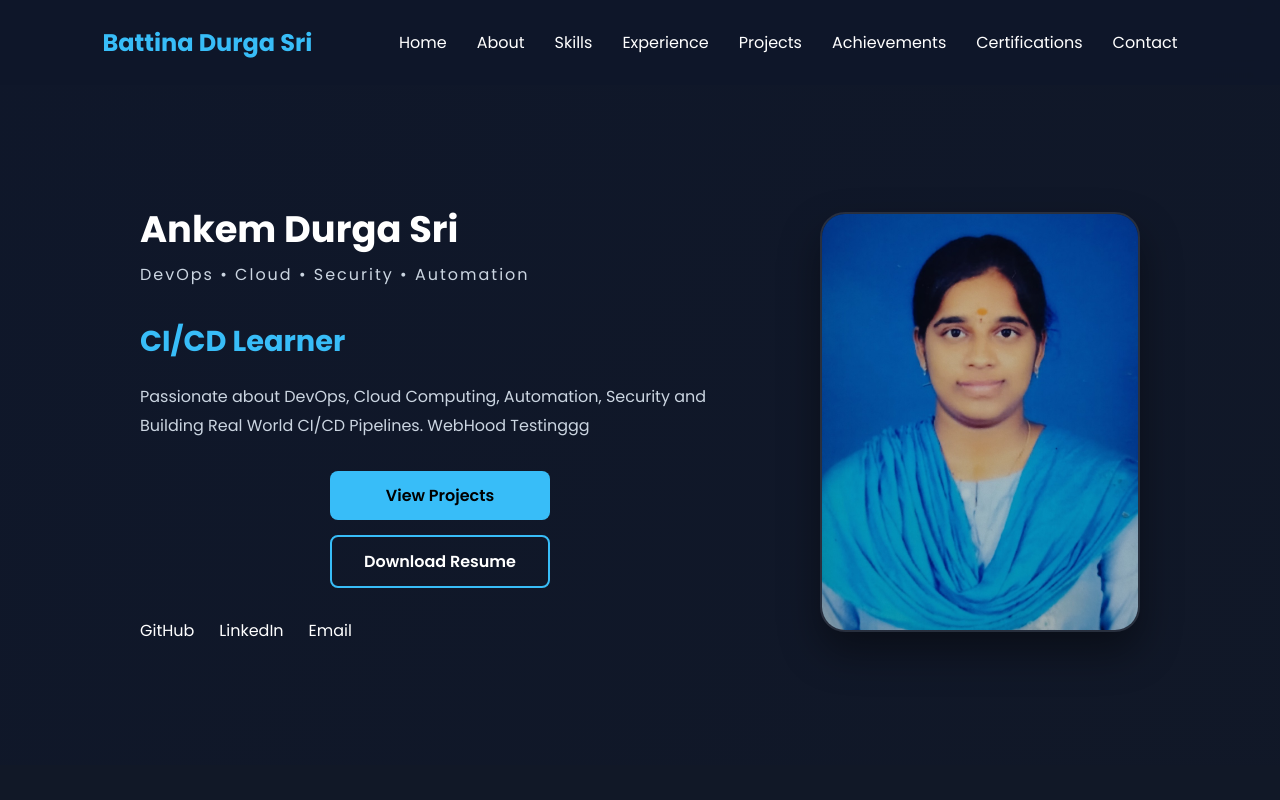
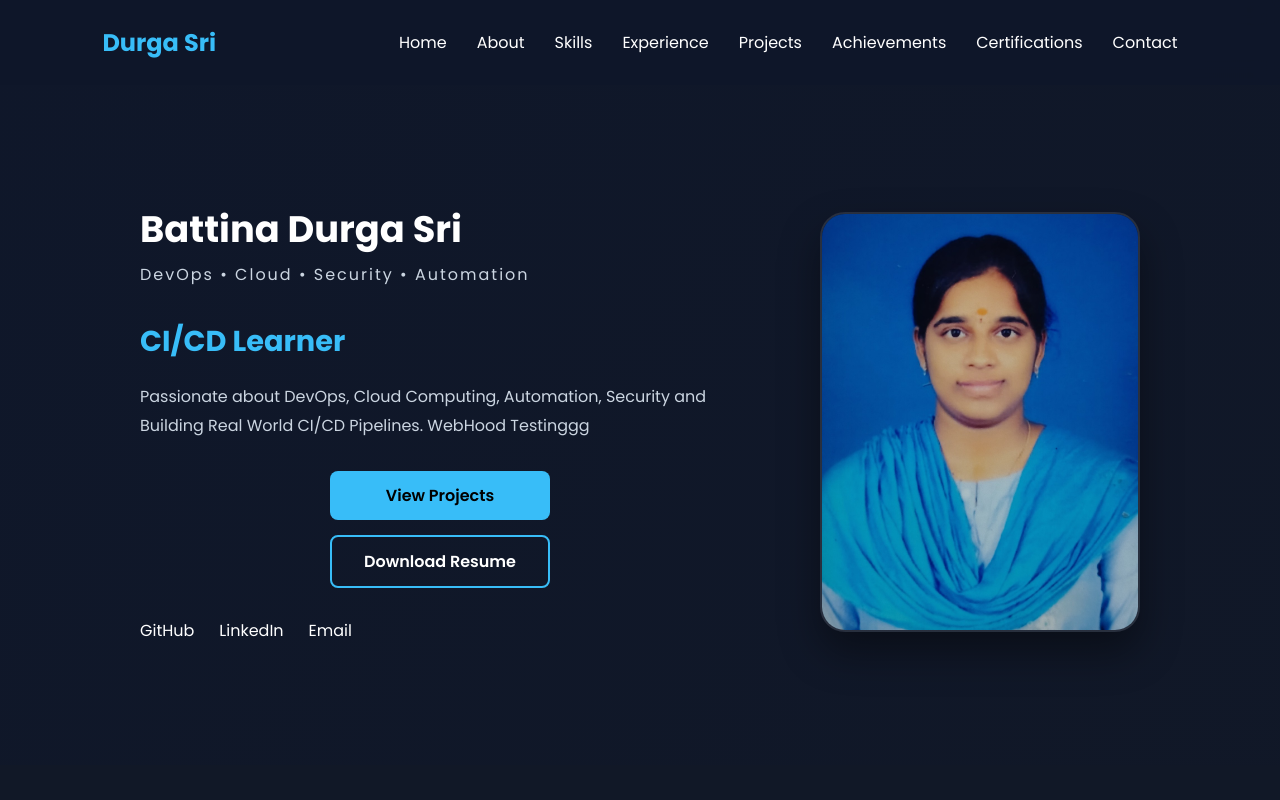
Before and after one commit to durgasrii/devops-portfolio, a plain HTML site: page index.html in a window 1280 px wide. Shown: the top 800 px of the page. Drawn offline with Linux system fonts and the light colour scheme.

Commit message:
Webhook Test fourth

```diff
--- a/index.html
+++ b/index.html
@@ -4,7 +4,7 @@
 <meta charset="UTF-8">
 <meta name="viewport" content="width=device-width, initial-scale=1.0">
 
-<title>Battina Durga Sri | DevOps Portfolio</title>
+<title> Durga Sri | DevOps Portfolio</title>
 
 <link rel="stylesheet" href="css/style.css">
 
@@ -17,7 +17,7 @@
 <nav class="navbar">
 
     <div class="logo">
-        Battina Durga Sri
+        Durga Sri
     </div>
 
     <div class="menu-toggle" id="menu-toggle">
@@ -43,7 +43,7 @@
 <div class="hero-content">
 
 <h1>
-Ankem Durga Sri
+Battina Durga Sri
 </h1>
 <p class="hero-tagline">
 DevOps • Cloud • Security • Automation
```
